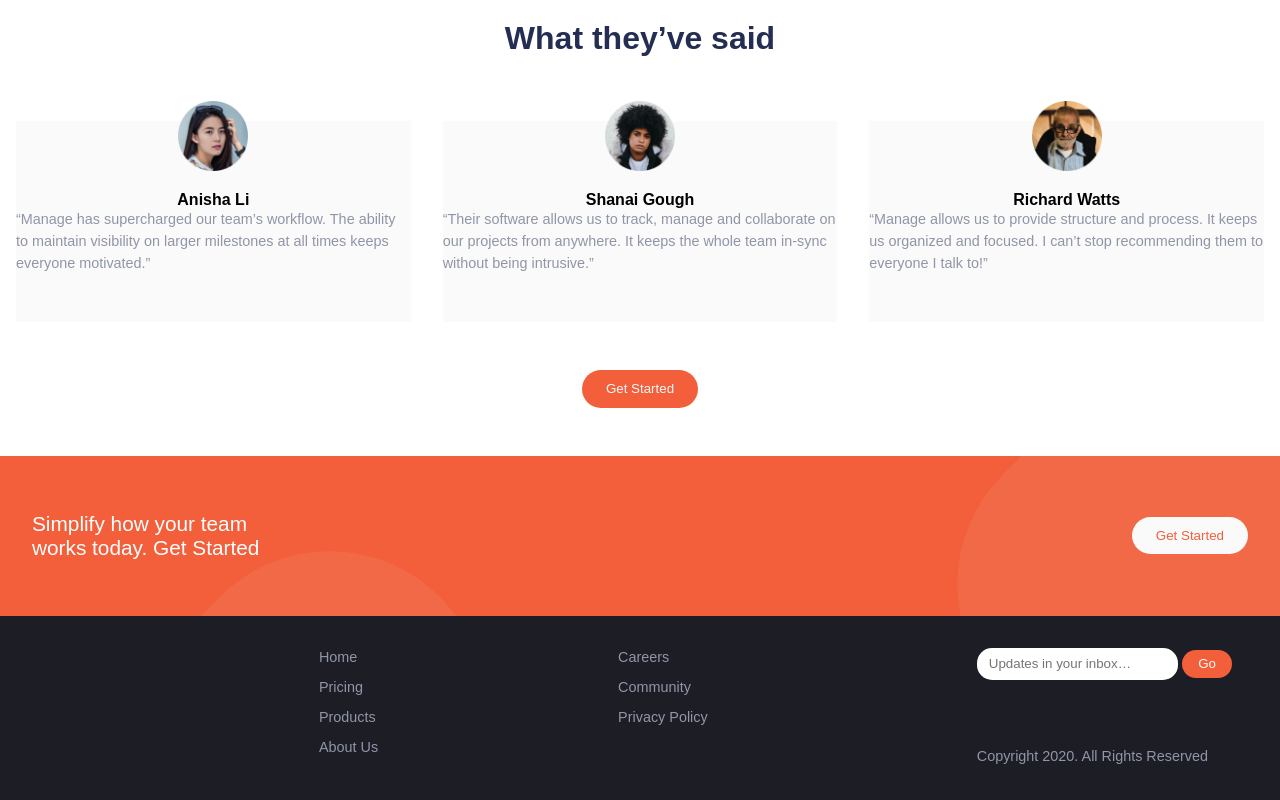
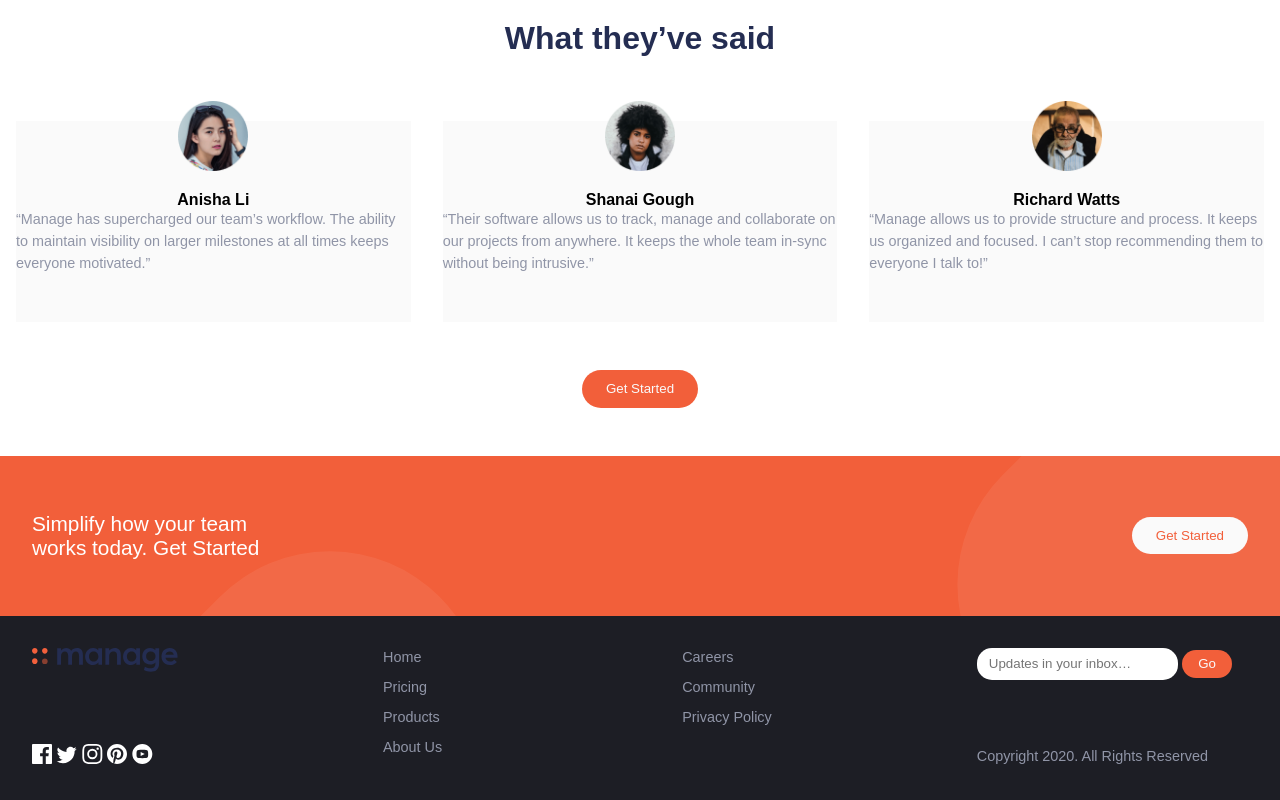
Before and after one commit to Rashwan-Mohamed/manage-landing-page-master, a plain HTML site: page index.html in a window 1280 px wide. Shown: the part 1309-2109 px from the top of the page. Drawn offline with Linux system fonts and the light colour scheme; a web font is replaced by a local one.

Commit message:
Update index.html

```diff
--- a/index.html
+++ b/index.html
@@ -6,7 +6,7 @@
   <meta name="viewport" content="width=device-width, initial-scale=1.0">
   <!-- displays site properly based on user's device -->
   <link rel="stylesheet" href="style.css">
-  <link rel="icon" type="image/png" sizes="32x32" href="./images/favicon-32x32.png">
+  <link rel="icon" type="image/png" sizes="32x32" href="favicon-32x32.png">
   <title>Frontend Mentor | Manage landing page</title>
 
 
@@ -19,7 +19,7 @@
 
     <header>
       <nav>
-        <img src="images/logo.svg" alt="">
+        <img src="logo.svg" alt="">
         <ul class="disable">
           <li><button>Pricing</button> </li>
           <li><button>Product</button> </li>
@@ -217,13 +217,13 @@
 
     <section class="last">
       <div class="first">
-        <img class="logo" src="images/logo.svg" alt="">
+        <img class="logo" src="logo.svg" alt="">
         <div class="icons">
-          <img src="images/icon-facebook.svg" alt="">
-          <img src="images/icon-twitter.svg" alt="">
-          <img src="images/icon-instagram.svg" alt="">
-          <img src="images/icon-pinterest.svg" alt="">
-          <img src="images/icon-youtube.svg" alt="">
+          <img src="icon-facebook.svg" alt="">
+          <img src="icon-twitter.svg" alt="">
+          <img src="icon-instagram.svg" alt="">
+          <img src="icon-pinterest.svg" alt="">
+          <img src="icon-youtube.svg" alt="">
         </div>
       </div>
       <div class="second">
```
